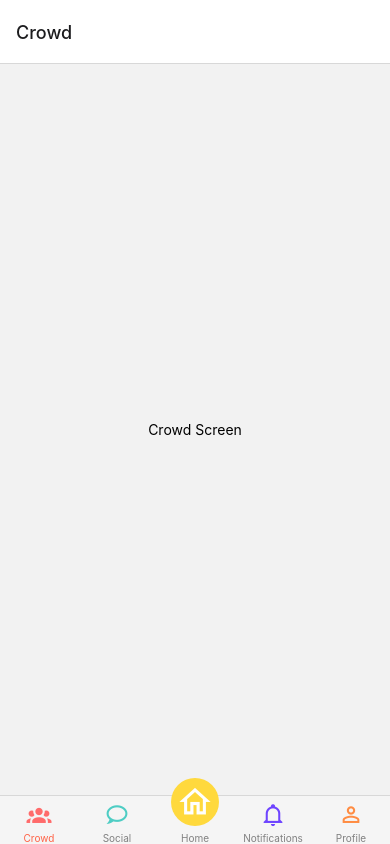
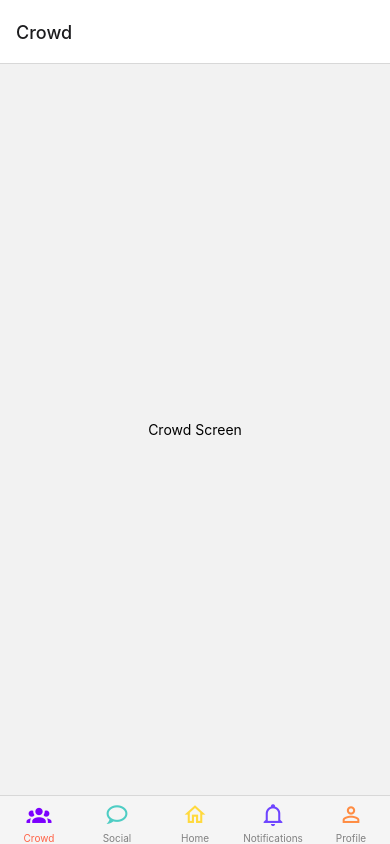
Before and after one commit to mianfarooqazam/SocialFlare, a React Native app: screen /Main in a window 390 px wide. Built offline with nearby package versions, Linux system fonts and the light colour scheme.

Commit message:
Updated Tabs

```diff
--- a/src/navigation/MainNavigator.tsx
+++ b/src/navigation/MainNavigator.tsx
@@ -21,19 +21,19 @@ const MainNavigation = () => {
 
           if (route.name === 'Crowd') {
             iconName = focused ? 'account-group' : 'account-group-outline';
-            color = '#FF6B6B'; // Red
+            color = '#7C00FE';
           } else if (route.name === 'Social') {
             iconName = focused ? 'chat' : 'chat-outline';
-            color = '#4ECDC4'; // Teal
+            color = '#4ECDC4';
           } else if (route.name === 'Home') {
             iconName = focused ? 'home' : 'home-outline';
-            color = '#FFD93D'; // Yellow
+            color = '#FFD93D';
           } else if (route.name === 'Notifications') {
             iconName = focused ? 'bell' : 'bell-outline';
-            color = '#6E44FF'; // Purple
+            color = '#6E44FF';
           } else if (route.name === 'Profile') {
             iconName = focused ? 'account' : 'account-outline';
-            color = '#FF8C42'; // Orange
+            color = '#FF8C42';
           }
 
           return <Icon name={iconName} size={size} color={color} />;
@@ -45,7 +45,7 @@ const MainNavigation = () => {
     >
       <Tab.Screen name="Crowd" component={CrowdScreen} />
       <Tab.Screen name="Social" component={SocialScreen} />
-      <Tab.Screen
+      {/* <Tab.Screen
         name="Home"
         component={HomeScreen}
         options={{
@@ -64,7 +64,9 @@ const MainNavigation = () => {
             </View>
           ),
         }}
-      />
+      /> */}
+            <Tab.Screen name="Home" component={HomeScreen} />
+
       <Tab.Screen name="Notifications" component={NotificationsScreen} />
       <Tab.Screen name="Profile" component={ProfileScreen} />
     </Tab.Navigator>
```
